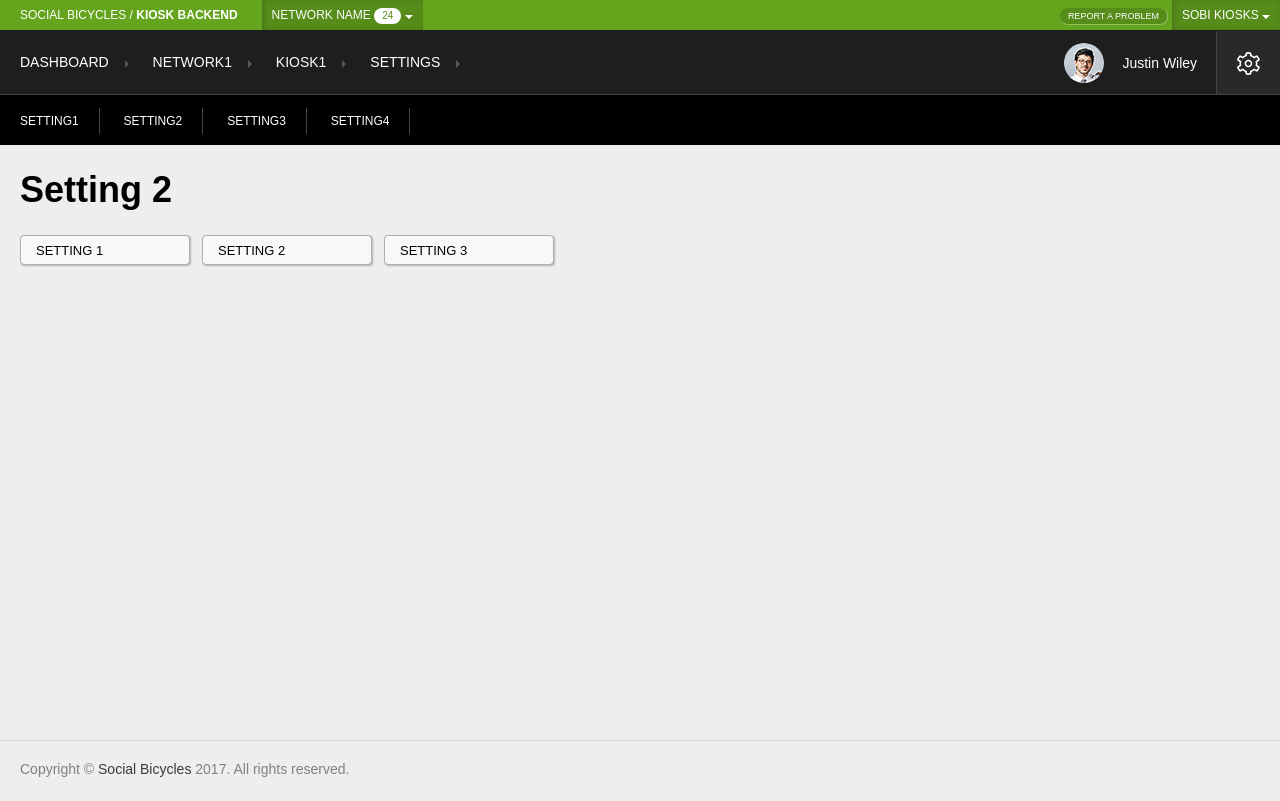
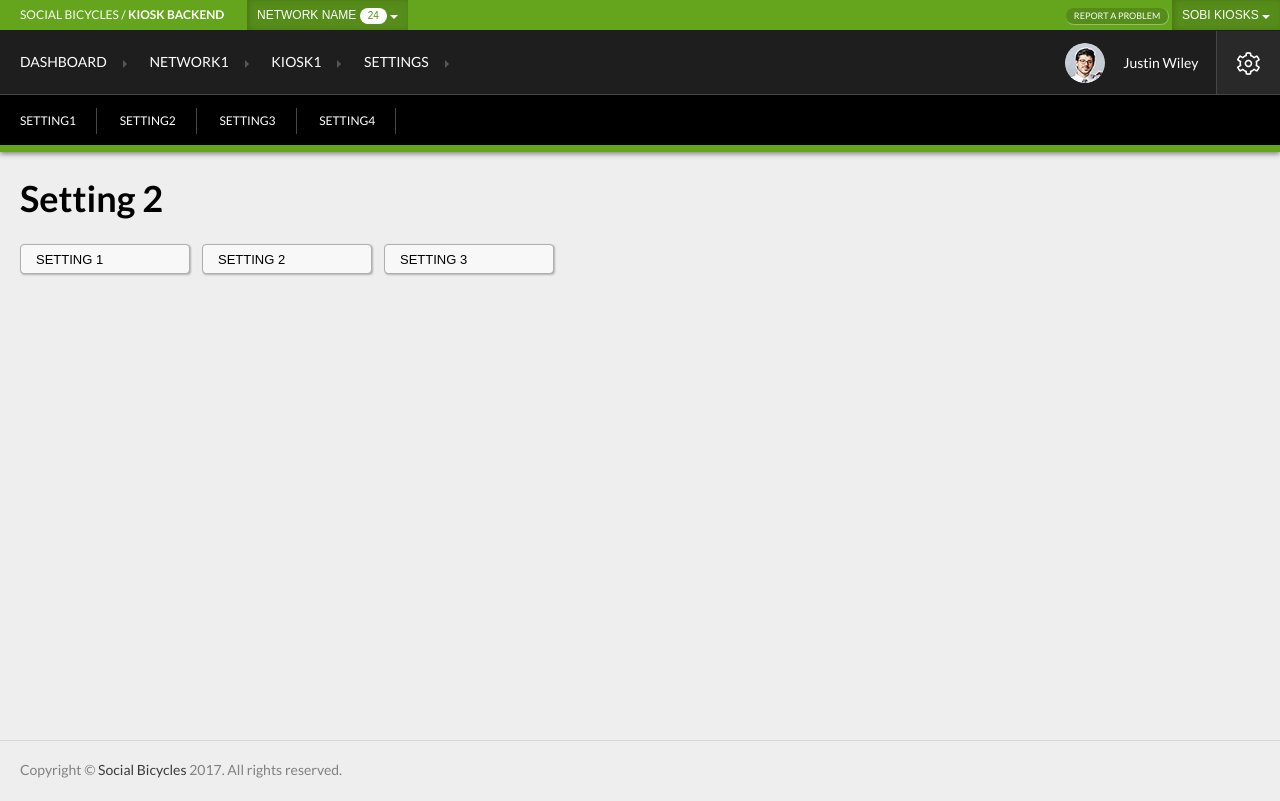
Before and after one commit to harputnik/kiosk_navigation, a website: page index.html in a window 1280 px wide. Drawn offline with Linux system fonts and the light colour scheme.

Commit message:
header: bottom part styling; 'Lato' font family (Proxima Nova alternative)

```diff
--- a/index.html
+++ b/index.html
@@ -3,6 +3,7 @@
   <head>
     <meta charset="utf-8">
     <title></title>
+    <link href="https://fonts.googleapis.com/css?family=Lato:100,300,400,700" rel="stylesheet">
     <link rel="stylesheet" href="dist/css/main.css">
   </head>
   <body>
--- a/src/style/base.less
+++ b/src/style/base.less
@@ -1,7 +1,7 @@
 html, body {
   margin: 0;
   padding: 0;
-  font-family: Arial, sans-serif;
+  font-family: 'Lato', Arial, sans-serif;
   box-sizing: border-box;
   font-size: @fontsize-regular;
   height: 100%;
--- a/src/style/navigation.less
+++ b/src/style/navigation.less
@@ -1,3 +1,11 @@
+.app-header {
+  background-color: @green;
+  padding-bottom: 7px;
+  -webkit-box-shadow: 0px 2px 5px 0px rgba(0,0,0,0.45);
+  -moz-box-shadow: 0px 2px 5px 0px rgba(0,0,0,0.45);
+  box-shadow: 0px 2px 5px 0px rgba(0,0,0,0.45);
+}
+
 .top-bar {
   background-color: @green;
   height: @topbar-height;
```
Also changed, not shown: dist/css/main.css.
